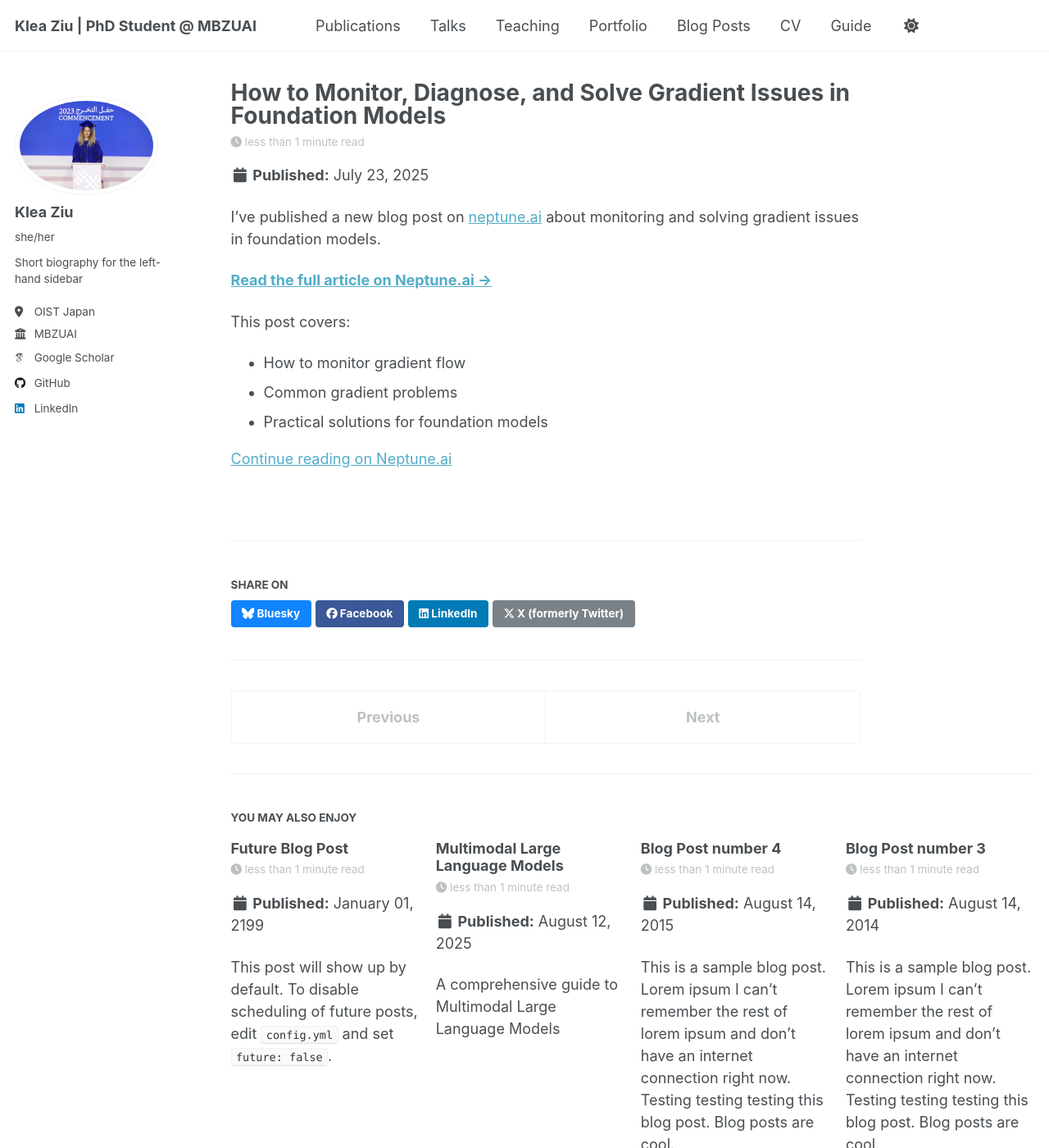
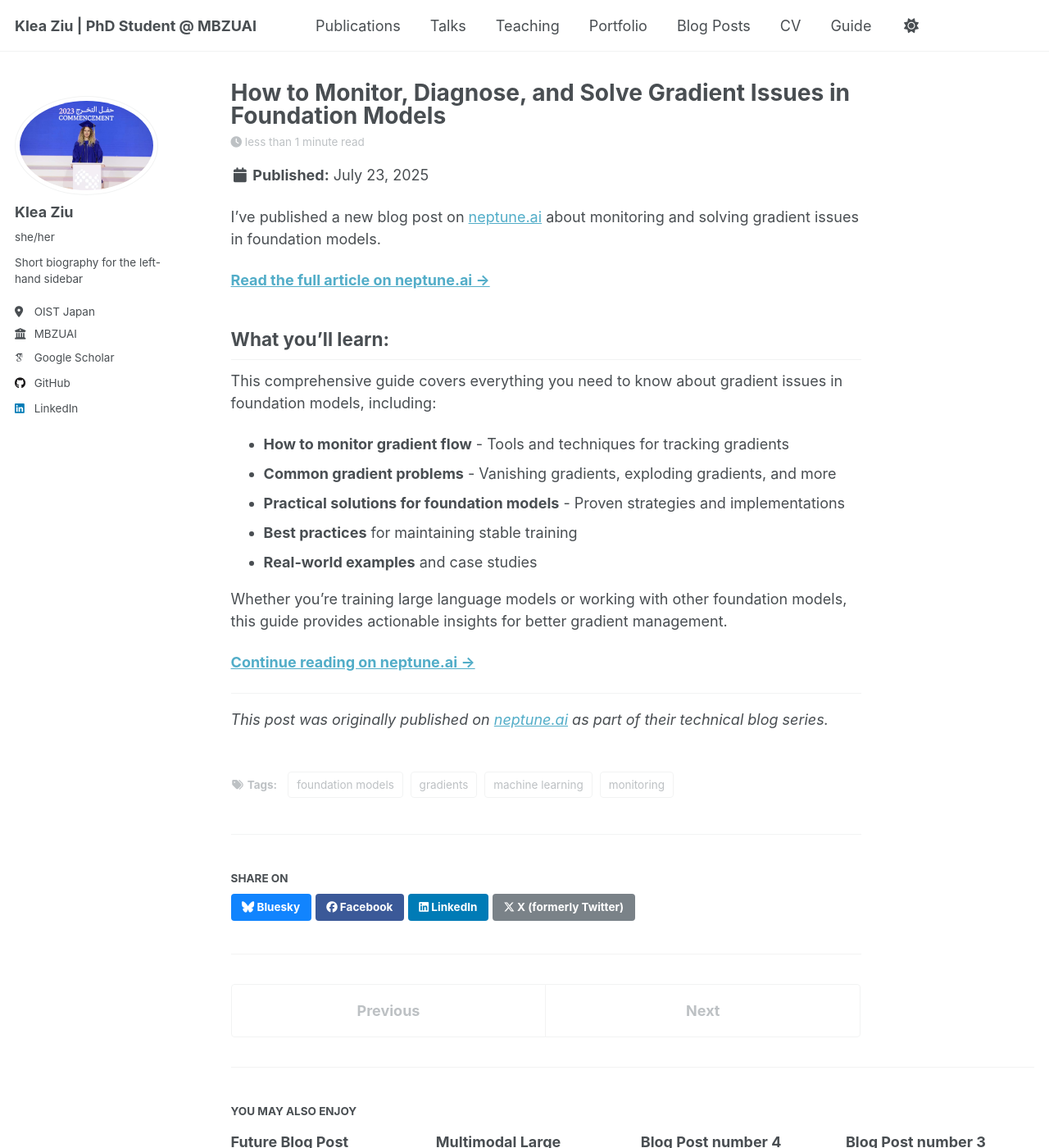
Before and after one commit to klea-ziu/klea-ziu.github.io, a Jekyll site: the page built from _posts/2025-07-23-blog-post-gradients.md, in a window 1280 px wide and 1400 px high. Shown: the whole window at 82% size. Built offline with Jekyll 4.4.1, drawn with Linux system fonts in a browser that asks for light colours; some web fonts are replaced; a script that is not in the unit is left out.

Commit message:
Update 2025-07-23-blog-post-gradients.md

```diff
--- a/_posts/2025-07-23-blog-post-gradients.md
+++ b/_posts/2025-07-23-blog-post-gradients.md
@@ -1,16 +1,32 @@
 ---
 title: 'How to Monitor, Diagnose, and Solve Gradient Issues in Foundation Models'
 date: 2025-07-23
-excerpt: "My  blog post published on neptune.ai about gradient issues in foundation models."
+excerpt: "My blog post published on neptune.ai about gradient issues in foundation models."
+tags:
+  - gradients
+  - foundation models
+  - machine learning
+  - monitoring
 ---
 
 I've published a new blog post on [neptune.ai](https://neptune.ai/) about monitoring and solving gradient issues in foundation models.
 
-**[Read the full article on Neptune.ai →](https://neptune.ai/blog/monitoring-diagnosing-and-solving-gradient-issues-in-foundation-models)**
+**[Read the full article on neptune.ai →](https://neptune.ai/blog/monitoring-diagnosing-and-solving-gradient-issues-in-foundation-models)**
 
-This post covers:
-- How to monitor gradient flow
-- Common gradient problems
-- Practical solutions for foundation models
+## What you'll learn:
 
-[Continue reading on Neptune.ai](https://neptune.ai/blog/monitoring-diagnosing-and-solving-gradient-issues-in-foundation-models)
+This comprehensive guide covers everything you need to know about gradient issues in foundation models, including:
+
+- **How to monitor gradient flow** - Tools and techniques for tracking gradients
+- **Common gradient problems** - Vanishing gradients, exploding gradients, and more
+- **Practical solutions for foundation models** - Proven strategies and implementations
+- **Best practices** for maintaining stable training
+- **Real-world examples** and case studies
+
+Whether you're training large language models or working with other foundation models, this guide provides actionable insights for better gradient management.
+
+**[Continue reading on neptune.ai →](https://neptune.ai/blog/monitoring-diagnosing-and-solving-gradient-issues-in-foundation-models)**
+
+---
+
+*This post was originally published on [neptune.ai](https://neptune.ai/blog/monitoring-diagnosing-and-solving-gradient-issues-in-foundation-models) as part of their technical blog series.*
```
